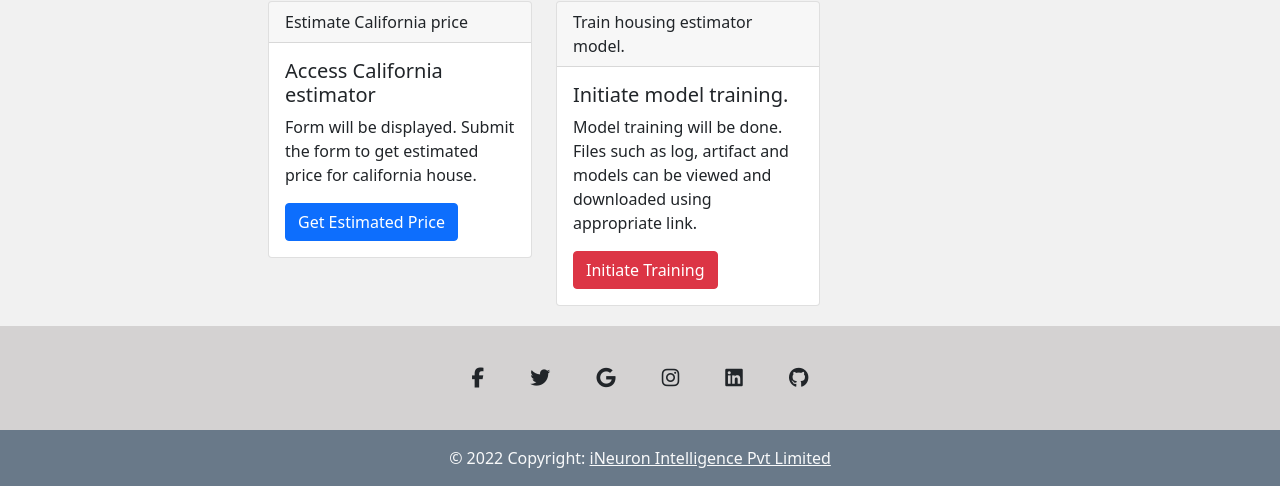
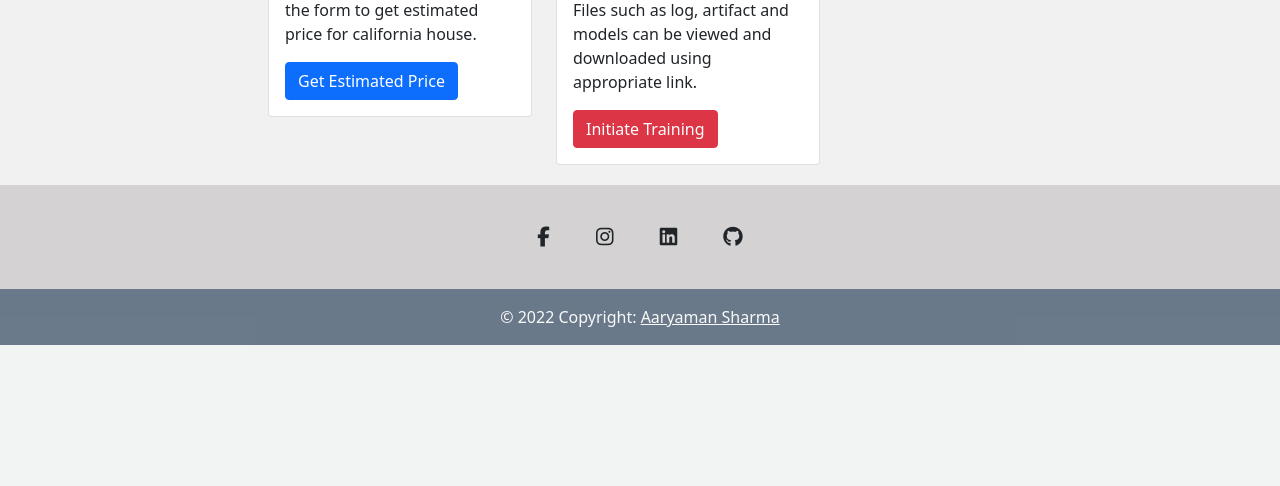
Before and after one commit to Aaryaman09/Housing_Pricing_Prediciton_Project, a Flask app: page / in a window 1280 px wide. Shown: the part 701-1187 px from the top of the page. After the commit the page ends 1046 px from the top, so only its background shows below. Run offline with Flask 2, Linux system fonts and the light colour scheme; some libraries are stand-ins or nearby versions.

Commit message:
Project Completed

```diff
--- a/templates/header.html
+++ b/templates/header.html
@@ -88,7 +88,7 @@ table-layout: fixed;
 
     <div class="row" style="margin-left: 5%;margin-right:5%;">
 
-        <div class="col-md-2 col-sm-12 col-lg-2">
+        <div class="col-md-2 col-sm-12 col-lg-2" style="margin-top:20px;">
             <ul class=" list-group ">
                 <li class="list-group-item py-1  {% if 'log' in request.path %} active {% endif %}">
                     <a  style=" text-decoration: none;color:black" href="/logs">View Logs</a>
@@ -136,26 +136,26 @@ table-layout: fixed;
             <!-- Section: Social media -->
             <section class="mb-4">
                 <!-- Facebook -->
-                <a class="btn btn-link btn-floating btn-lg text-dark m-1" href="#!" role="button"
+                <a class="btn btn-link btn-floating btn-lg text-dark m-1" href="https://www.facebook.com/aaryaman09/" role="button"
                     data-mdb-ripple-color="dark"><i class="fab fa-facebook-f"></i></a>
 
                 <!-- Twitter -->
-                <a class="btn btn-link btn-floating btn-lg text-dark m-1" href="#!" role="button"
-                    data-mdb-ripple-color="dark"><i class="fab fa-twitter"></i></a>
+                <!-- <a class="btn btn-link btn-floating btn-lg text-dark m-1" href="#!" role="button"
+                    data-mdb-ripple-color="dark"><i class="fab fa-twitter"></i></a> -->
 
                 <!-- Google -->
-                <a class="btn btn-link btn-floating btn-lg text-dark m-1" href="#!" role="button"
-                    data-mdb-ripple-color="dark"><i class="fab fa-google"></i></a>
+                <!-- <a class="btn btn-link btn-floating btn-lg text-dark m-1" href="#!" role="button"
+                    data-mdb-ripple-color="dark"><i class="fab fa-google"></i></a> -->
 
                 <!-- Instagram -->
-                <a class="btn btn-link btn-floating btn-lg text-dark m-1" href="#!" role="button"
+                <a class="btn btn-link btn-floating btn-lg text-dark m-1" href="https://www.instagram.com/aaryaman09/" role="button"
                     data-mdb-ripple-color="dark"><i class="fab fa-instagram"></i></a>
 
                 <!-- Linkedin -->
-                <a class="btn btn-link btn-floating btn-lg text-dark m-1" href="#!" role="button"
+                <a class="btn btn-link btn-floating btn-lg text-dark m-1" href="https://in.linkedin.com/in/aaryaman-sharma" role="button"
                     data-mdb-ripple-color="dark"><i class="fab fa-linkedin"></i></a>
                 <!-- Github -->
-                <a class="btn btn-link btn-floating btn-lg text-dark m-1" href="#!" role="button"
+                <a class="btn btn-link btn-floating btn-lg text-dark m-1" href="https://github.com/Aaryaman09/" role="button"
                     data-mdb-ripple-color="dark"><i class="fab fa-github"></i></a>
             </section>
             <!-- Section: Social media -->
@@ -165,7 +165,7 @@ table-layout: fixed;
         <!-- Copyright -->
         <div class="text-center text-light p-3" style="background-color: rgba(3, 36, 67, 0.504);">
             © 2022 Copyright:
-            <a class="text-light" href="https://ineuron.ai/">iNeuron Intelligence Pvt Limited</a>
+            <a class="text-light" href="https://in.linkedin.com/in/aaryaman-sharma">Aaryaman Sharma</a>
         </div>
         <!-- Copyright -->
     </footer>
--- a/templates/index.html
+++ b/templates/index.html
@@ -14,19 +14,30 @@
             <div class="col-md-8">
         <div class="card">
             <div class="card-header">
-                Want to learn project like this.
+                <h4>Aaryaman Sharma</h4>
+                <a href="https://in.linkedin.com/in/aaryaman-sharma" target="_blank" style="margin-right:5px;"><img src="https://cdn-icons-png.flaticon.com/512/174/174857.png" alt="LinkedIn logo" width="25" height="25"></a>
+                <a href="https://github.com/Aaryaman09/" target="_blank">
+                    <img src="https://github.githubassets.com/images/modules/logos_page/GitHub-Mark.png" alt="GitHub logo" style="width:25px;height:25px;">
+                </a>
             </div>
             <div class="card-body">
 
-                <h5 class="card-title">Check Full stack data science at iNeuron portal.</h5>
-                <p class="card-text">Full-stack data science course is a live mentor-led job guaranteed certification program with a full-time one-year internship provided by iNeuron, in this course you will learn the entire stack required to work in the data science, data analytics, and big data domain, including machine learning, deep learning, computer vision NLP and Big data including MLOps and cloud infrastructure, along with real-time industry projects and product development with the iNeuron product development team, which will enable you to contribute on various levels.</p>
-                <a class="btn btn-success" target="_blank" href="https://courses.ineuron.ai/Full-Stack-Data-Science-Bootcamp?campaign=affiliate&coupon_code=FZYHXMNX">Check Course</a>
+                <h5 class="card-title">Context</h5>
+                <p class="card-text">Build a model of housing prices to predict median house values in California using the provided dataset.</p>
+                <!-- <a class="btn btn-success" target="_blank" href="https://courses.ineuron.ai/Full-Stack-Data-Science-Bootcamp?campaign=affiliate&coupon_code=FZYHXMNX">Check out </a> -->
+                <a href="https://github.com/Aaryaman09/Housing_Project" target="_blank">
+                    <img src="https://github.githubassets.com/images/modules/logos_page/GitHub-Mark.png" alt="GitHub logo" style="width:25px;height:25px;">
+                </a>
             </div>
         </div>
         </div>
         <div class="col-md-4">
-            <iframe  style = "width:100%;height:100%" src="https://www.youtube.com/embed/42IQIKMSukY" title="YouTube video player" frameborder="0" allow="accelerometer; autoplay; clipboard-write; encrypted-media; gyroscope; picture-in-picture" allowfullscreen></iframe>
-            </div>
+            <!-- <iframe  style = "width:100%;height:100%" src="https://www.youtube.com/embed/42IQIKMSukY" title="YouTube video player" frameborder="0" allow="accelerometer; autoplay; clipboard-write; encrypted-media; gyroscope; picture-in-picture" allowfullscreen></iframe> -->
+            <a href="https://github.com/Aaryaman09/" target="_blank">
+                <img src="https://avatars.githubusercontent.com/u/31642776?v=4" alt="Your Name" style="border-radius: 50%; width: 225px; height: 225px;">
+            </a>
+
+        </div>
 
 
         </div>
```
